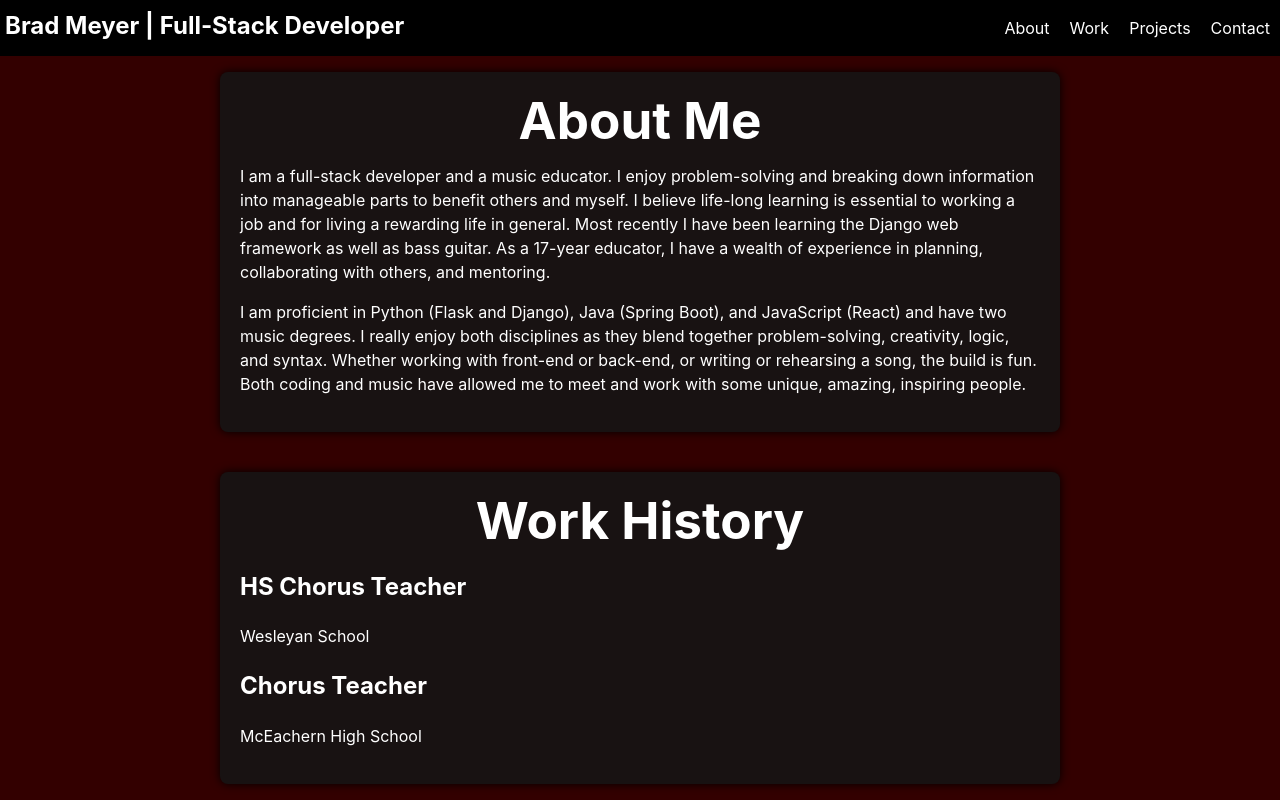
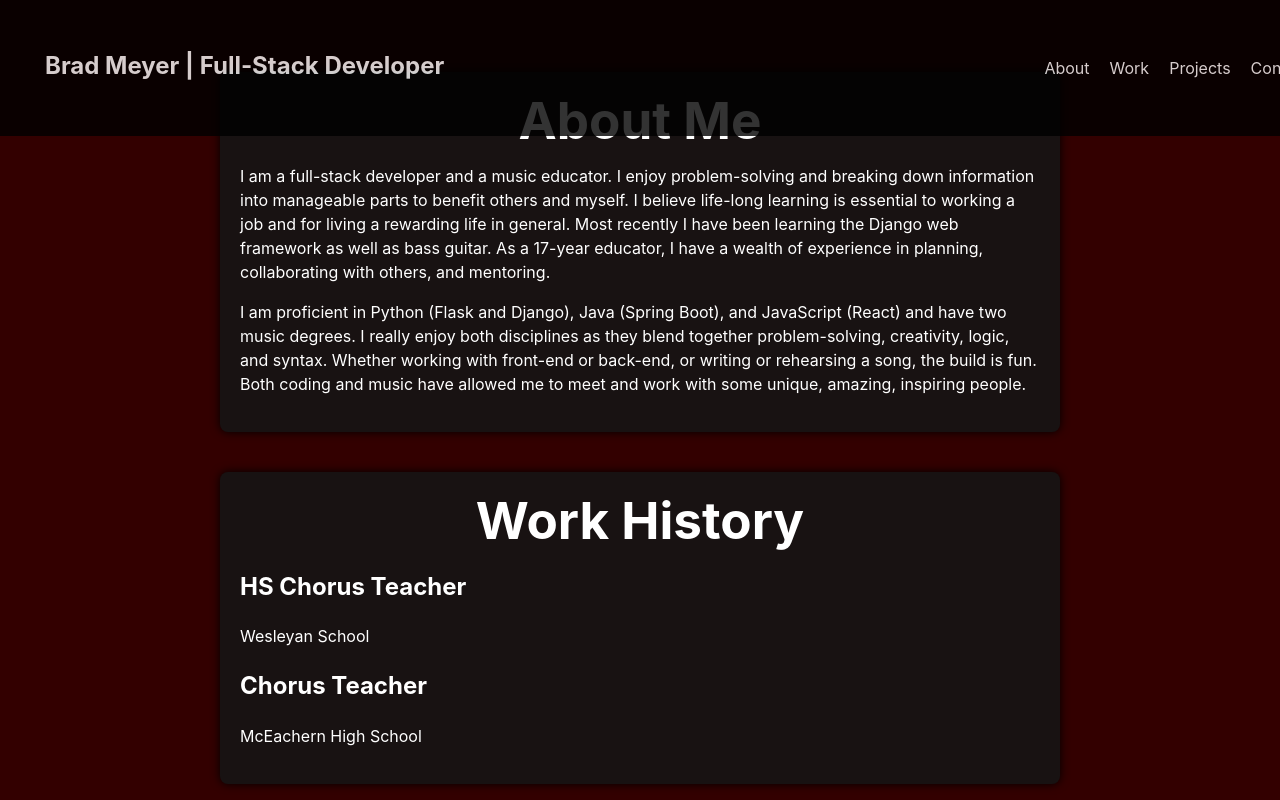
Before and after one commit to Wbradmeyer/vitePortfolio, a Vue app: page / in a window 1280 px wide. Shown: the top 800 px of the page. Built offline with nearby package versions, Linux system fonts and the light colour scheme.

Commit message:
nav pad and opacity

```diff
--- a/src/components/NavBar.vue
+++ b/src/components/NavBar.vue
@@ -20,14 +20,10 @@ import { ref } from 'vue'
 </template>
 
 <style scoped>
-
-h2 {
-  margin: 0px 5px;
-}
-
 .nav {
   width: 100%;
   margin: 0px;
+  padding: 40px;
   display: flex;
   justify-content: space-between;
   align-items: baseline;
@@ -35,6 +31,11 @@ h2 {
   top: 0;
   left: 0;
   background-color: black;
+  opacity: 0.8;
+}
+
+h2 {
+  margin: 0px 5px;
 }
 
 .nav_links {
```
